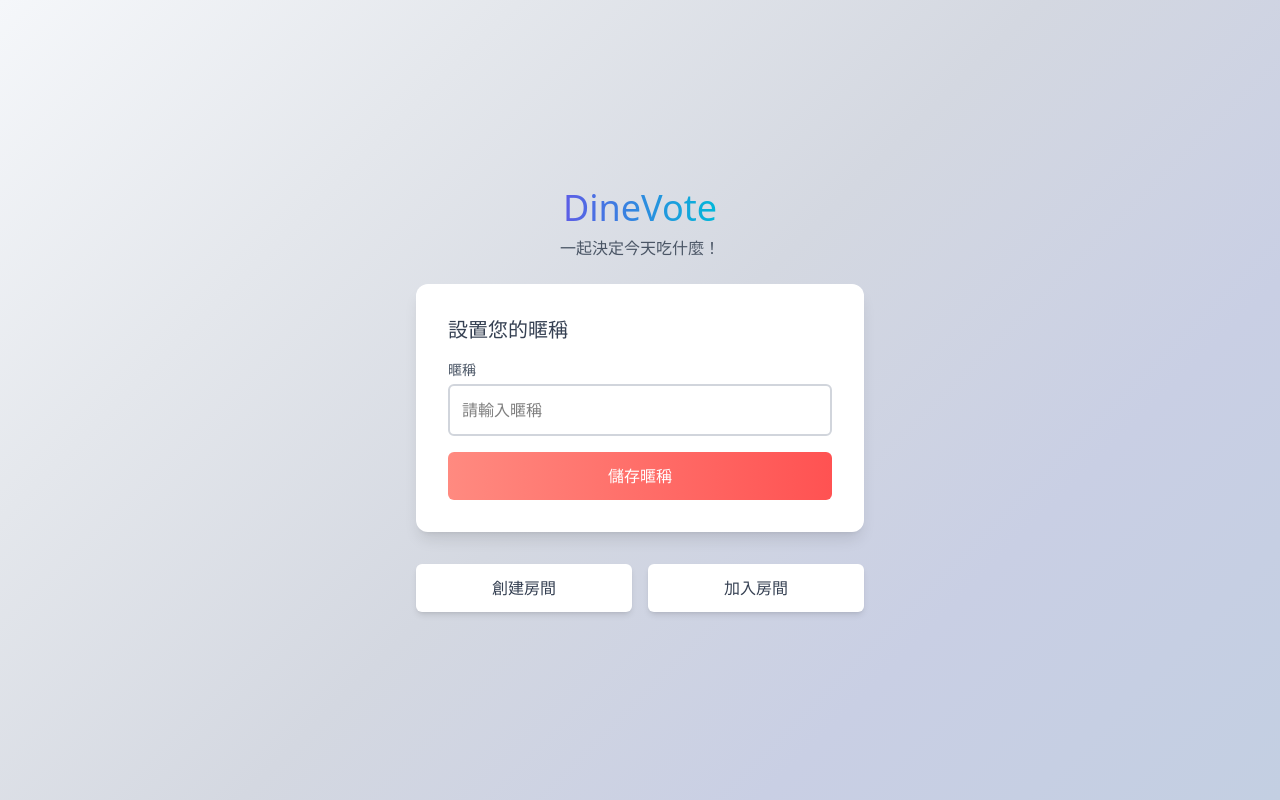
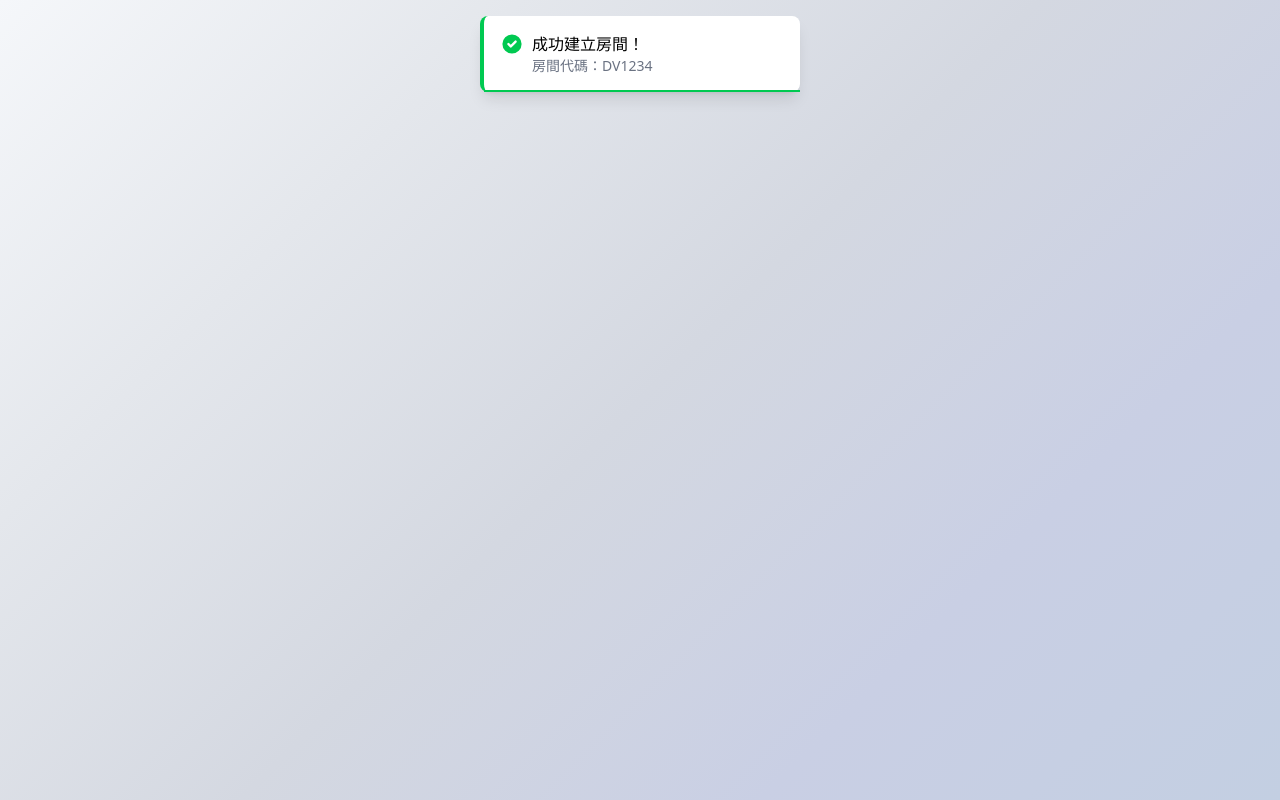
Before and after one commit to jon111rock/dine-vote, a Vue app: page /toast-container in a window 1280 px wide. Before the commit this address led to /. Built offline with nearby package versions, Linux system fonts and the light colour scheme.

Commit message:
feat(router): 新增ToastContainer元件路由以顯示通知

```diff
--- /dev/null
+++ b/src/components/common/Toast.vue
@@ -0,0 +1,5 @@
+<template>
+  <div>
+    <h1>Toast</h1>
+  </div>
+</template>
--- /dev/null
+++ b/src/components/common/ToastContainer.vue
@@ -0,0 +1,23 @@
+<template>
+  <!-- 只水平置中 -->
+  <div class="fixed top-4 left-0 right-0 mx-auto flex justify-center z-50 pointer-events-none">
+    <div class="w-full max-w-xs bg-white rounded-lg shadow-lg p-4 border-l-4 border-green-500 relative pointer-events-auto">
+      <div class="flex gap-2">
+        <!-- logo -->
+        <div class="flex-shrink-0">
+          <svg class="w-6 h-6 text-green-500" fill="currentColor" viewBox="0 0 20 20" xmlns="http://www.w3.org/2000/svg">
+            <path fill-rule="evenodd" d="M10 18a8 8 0 100-16 8 8 0 000 16zm3.707-9.293a1 1 0 00-1.414-1.414L9 10.586 7.707 9.293a1 1 0 00-1.414 1.414l2 2a1 1 0 001.414 0l4-4z" clip-rule="evenodd"></path>
+          </svg>
+        </div>
+        <!-- text -->
+        <div class="flex-grow">
+          <p>成功建立房間！</p>
+          <p class="text-sm text-gray-500">房間代碼：DV1234</p>
+        </div>
+        <!-- progress bar -->
+        <div class="absolute bottom-0 left-0 w-full h-[2px] bg-green-500">
+        </div>
+      </div>
+    </div>
+  </div>
+</template>
--- a/src/router/index.js
+++ b/src/router/index.js
@@ -4,6 +4,7 @@ import CreateRoom from '../views/CreateRoom.vue';
 import WaitingRoom from '../views/WaitingRoom.vue';
 import VotingForm from '../views/VotingForm.vue';
 import VotingResult from '../views/VotingResult.vue';
+import ToastContainer from '../components/common/ToastContainer.vue';
 
 const routes = [
   {
@@ -31,6 +32,12 @@ const routes = [
     name: 'VotingResult',
     component: VotingResult
   },
+  // 測試用
+  {
+    path: '/toast-container',
+    name: 'ToastContainer',
+    component: ToastContainer
+  },
   {
     path: '/:pathMatch(.*)*',
     redirect: '/'
```
